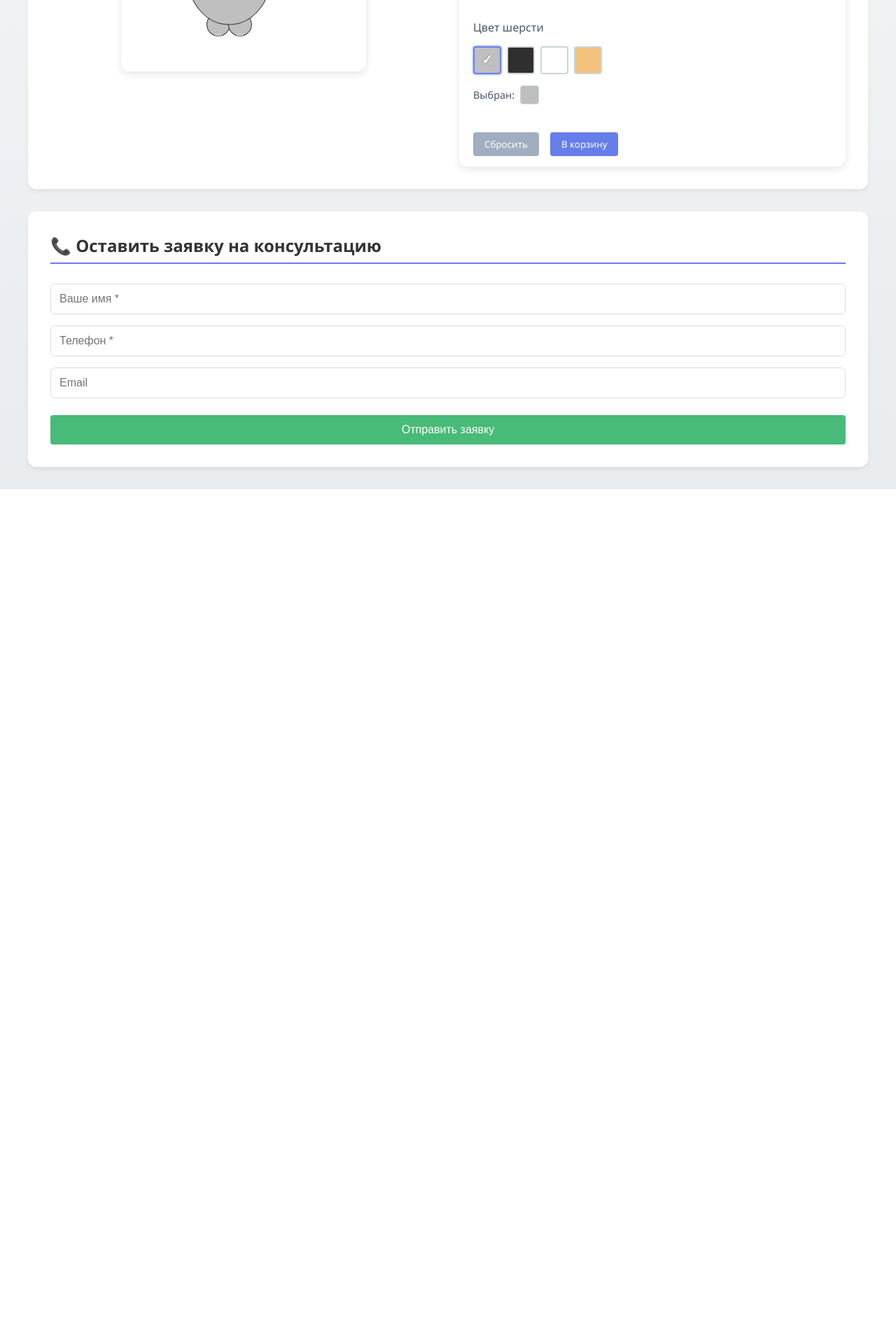
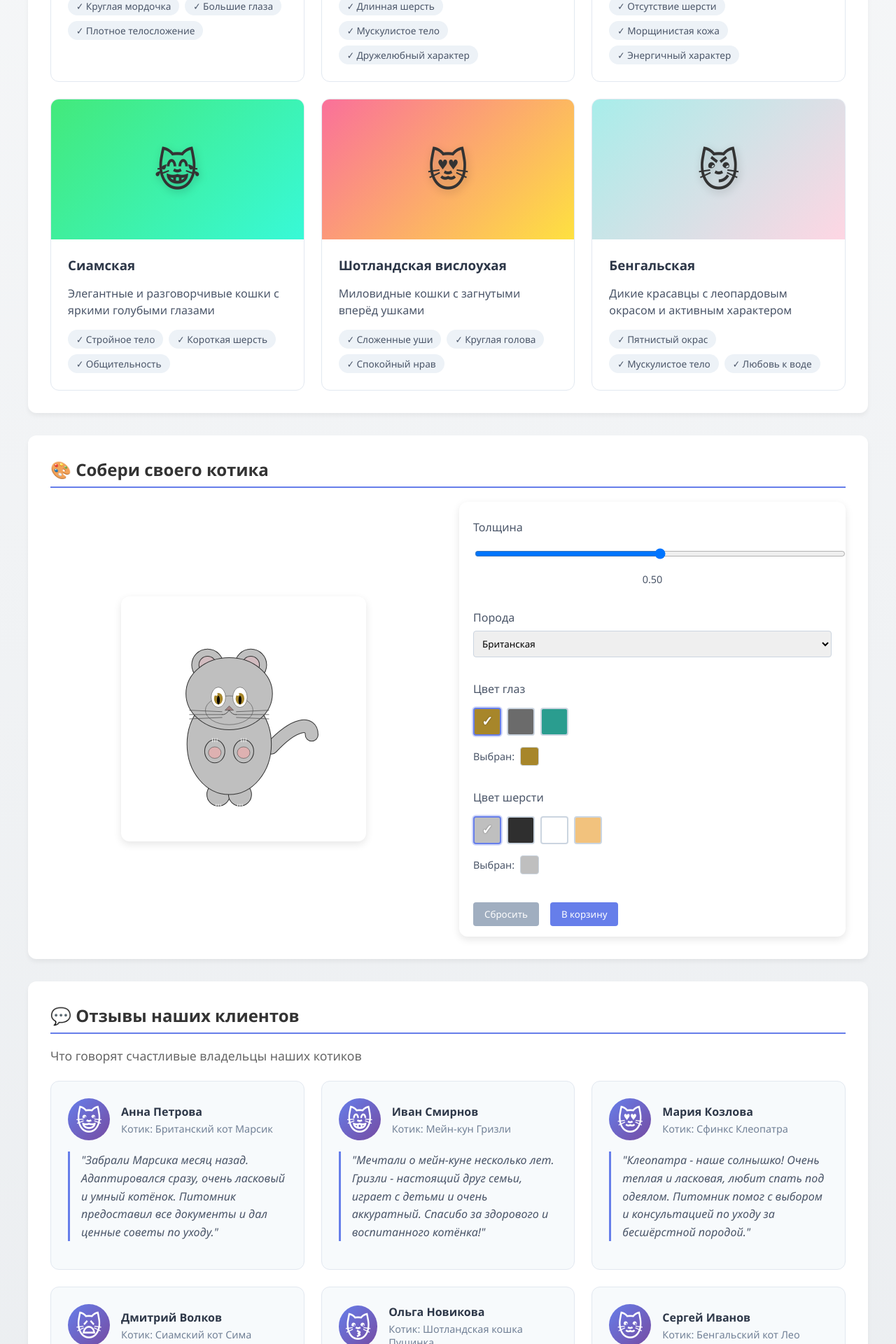
Before and after one commit to Free-Denis/catshop, a SvelteKit app: page / in a window 1280 px wide. Shown: the part 880-2800 px from the top of the page at 70% size. Before the commit the page ends 1579 px from the top, so only its background shows below. Built offline with nearby package versions, Linux system fonts and the light colour scheme.

Commit message:
Update +page.svelte

```diff
--- a/src/routes/+page.svelte
+++ b/src/routes/+page.svelte
@@ -1,4 +1,3 @@
-
 <script>
   import { onMount } from 'svelte';
   import CatBuilder from '$lib/components/CatBuilder.svelte';
@@ -23,6 +22,110 @@
   // Уведомления на сайте
   let toastMessage = '';
   let toastType = ''; // 'success' или 'error'
+
+  // Данные для галереи котиков
+  const catGallery = [
+    {
+      id: 1,
+      title: "Британская короткошёрстная",
+      description: "Спокойные и аристократичные кошки с плюшевой шерстью",
+      features: ["Круглая мордочка", "Большие глаза", "Плотное телосложение"]
+    },
+    {
+      id: 2,
+      title: "Мейн-кун",
+      description: "Крупные и дружелюбные гиганты с кисточками на ушах",
+      features: ["Длинная шерсть", "Мускулистое тело", "Дружелюбный характер"]
+    },
+    {
+      id: 3,
+      title: "Сфинкс",
+      description: "Бесшёрстные кошки с тёплой кожей и экстравагантной внешностью",
+      features: ["Отсутствие шерсти", "Морщинистая кожа", "Энергичный характер"]
+    },
+    {
+      id: 4,
+      title: "Сиамская",
+      description: "Элегантные и разговорчивые кошки с яркими голубыми глазами",
+      features: ["Стройное тело", "Короткая шерсть", "Общительность"]
+    },
+    {
+      id: 5,
+      title: "Шотландская вислоухая",
+      description: "Миловидные кошки с загнутыми вперёд ушками",
+      features: ["Сложенные уши", "Круглая голова", "Спокойный нрав"]
+    },
+    {
+      id: 6,
+      title: "Бенгальская",
+      description: "Дикие красавцы с леопардовым окрасом и активным характером",
+      features: ["Пятнистый окрас", "Мускулистое тело", "Любовь к воде"]
+    }
+  ];
+
+  // Данные для отзывов
+  const testimonials = [
+    {
+      id: 1,
+      name: "Анна Петрова",
+      cat: "Британский кот Марсик",
+      review: "Забрали Марсика месяц назад. Адаптировался сразу, очень ласковый и умный котёнок. Питомник предоставил все документы и дал ценные советы по уходу.",
+      avatar: "😺"
+    },
+    {
+      id: 2,
+      name: "Иван Смирнов",
+      cat: "Мейн-кун Гризли",
+      review: "Мечтали о мейн-куне несколько лет. Гризли - настоящий друг семьи, играет с детьми и очень аккуратный. Спасибо за здорового и воспитанного котёнка!",
+      avatar: "😸"
+    },
+    {
+      id: 3,
+      name: "Мария Козлова",
+      cat: "Сфинкс Клеопатра",
+      review: "Клеопатра - наше солнышко! Очень теплая и ласковая, любит спать под одеялом. Питомник помог с выбором и консультацией по уходу за бесшёрстной породой.",
+      avatar: "😻"
+    },
+    {
+      id: 4,
+      name: "Дмитрий Волков",
+      cat: "Сиамский кот Сима",
+      review: "Сима очень разговорчивый и преданный. Всегда встречает с работы. Питомник ответственно подходит к разведению, котята здоровые и социализированные.",
+      avatar: "🙀"
+    },
+    {
+      id: 5,
+      name: "Ольга Новикова",
+      cat: "Шотландская кошка Пушинка",
+      review: "Пушинка с загнутыми ушками покорила наше сердце. Очень игривая и ласковая. Спасибо за профессиональный подход и поддержку после покупки!",
+      avatar: "😽"
+    },
+    {
+      id: 6,
+      name: "Сергей Иванов",
+      cat: "Бенгальский кот Лео",
+      review: "Лео - настоящий леопард в миниатюре! Очень активный и любознательный. Питомник дал подробные рекомендации по содержанию этой активной породы.",
+      avatar: "🐱"
+    }
+  ];
+
+  // Вспомогательные функции для галереи
+  function getCatGradient(id) {
+    const gradients = [
+      '#667eea, #764ba2',
+      '#f093fb, #f5576c',
+      '#4facfe, #00f2fe',
+      '#43e97b, #38f9d7',
+      '#fa709a, #fee140',
+      '#a8edea, #fed6e3'
+    ];
+    return gradients[(id - 1) % gradients.length];
+  }
+
+  function getCatEmoji(id) {
+    const emojis = ['🐱', '🐯', '😺', '😸', '😹', '😻', '😼', '😽', '🙀', '😿', '😾'];
+    return emojis[id % emojis.length];
+  }
 
   function showToast(message, type = 'success', duration = 3000) {
     toastMessage = message;
@@ -248,9 +351,57 @@
     </div>
   </section>
 
+  <!-- Галерея пород котиков -->
+  <section class="gallery-section">
+    <h2>🏆 Наши породы котиков</h2>
+    <p class="section-description">Знакомьтесь с нашими прекрасными породами. Каждая уникальна по-своему!</p>
+
+    <div class="gallery-grid">
+      {#each catGallery as cat}
+        <div class="gallery-card">
+          <div class="gallery-image" style="background: linear-gradient(135deg, {getCatGradient(cat.id)});">
+            <span class="cat-emoji">{getCatEmoji(cat.id)}</span>
+          </div>
+          <div class="gallery-content">
+            <h3>{cat.title}</h3>
+            <p>{cat.description}</p>
+            <div class="cat-features">
+              {#each cat.features as feature}
+                <span class="feature-tag">✓ {feature}</span>
+              {/each}
+            </div>
+          </div>
+        </div>
+      {/each}
+    </div>
+  </section>
+
   <section class="builder-section">
     <h2>🎨 Собери своего котика</h2>
     <CatBuilder on:addToCart={handleAddToCart} />
+  </section>
+
+  <!-- Раздел с отзывами -->
+  <section class="testimonials-section">
+    <h2>💬 Отзывы наших клиентов</h2>
+    <p class="section-description">Что говорят счастливые владельцы наших котиков</p>
+
+    <div class="testimonials-grid">
+      {#each testimonials as testimonial}
+        <div class="testimonial-card">
+          <div class="testimonial-header">
+            <div class="avatar">{testimonial.avatar}</div>
+            <div class="client-info">
+              <h4>{testimonial.name}</h4>
+              <p class="cat-name">Котик: {testimonial.cat}</p>
+            </div>
+          </div>
+          <div class="testimonial-body">
+            <p>"{testimonial.review}"</p>
+          </div>
+        </div>
+      {/each}
+    </div>
   </section>
 
   <section class="form-section">
@@ -270,7 +421,6 @@
     {/if}
   </section>
 </main>
-
 
 <style>
   :global(body) {
@@ -473,6 +623,12 @@
     border-bottom: 2px solid #667eea;
   }
 
+  .section-description {
+    color: #666;
+    margin-bottom: 1.5rem;
+    font-size: 1.1rem;
+  }
+
   .about-content {
     line-height: 1.6;
     color: #555;
@@ -494,6 +650,130 @@
     background: #feebc8;
     border-radius: 6px;
     margin-top: 1rem;
+  }
+
+  /* Стили для галереи */
+  .gallery-grid {
+    display: grid;
+    grid-template-columns: repeat(auto-fit, minmax(300px, 1fr));
+    gap: 1.5rem;
+    margin-top: 1.5rem;
+  }
+
+  .gallery-card {
+    border-radius: 12px;
+    overflow: hidden;
+    background: white;
+    transition: transform 0.3s ease, box-shadow 0.3s ease;
+    border: 1px solid #e2e8f0;
+  }
+
+  .gallery-card:hover {
+    transform: translateY(-5px);
+    box-shadow: 0 10px 20px rgba(0,0,0,0.1);
+  }
+
+  .gallery-image {
+    height: 200px;
+    display: flex;
+    align-items: center;
+    justify-content: center;
+    position: relative;
+  }
+
+  .cat-emoji {
+    font-size: 4rem;
+    filter: drop-shadow(2px 4px 6px rgba(0,0,0,0.2));
+  }
+
+  .gallery-content {
+    padding: 1.5rem;
+  }
+
+  .gallery-content h3 {
+    margin: 0 0 0.5rem 0;
+    color: #2d3748;
+  }
+
+  .gallery-content p {
+    color: #4a5568;
+    line-height: 1.5;
+    margin-bottom: 1rem;
+  }
+
+  .cat-features {
+    display: flex;
+    flex-wrap: wrap;
+    gap: 0.5rem;
+    margin-top: 1rem;
+  }
+
+  .feature-tag {
+    background: #edf2f7;
+    color: #4a5568;
+    padding: 0.25rem 0.75rem;
+    border-radius: 20px;
+    font-size: 0.85rem;
+    white-space: nowrap;
+  }
+
+  /* Стили для отзывов */
+  .testimonials-grid {
+    display: grid;
+    grid-template-columns: repeat(auto-fit, minmax(320px, 1fr));
+    gap: 1.5rem;
+    margin-top: 1.5rem;
+  }
+
+  .testimonial-card {
+    background: #f7fafc;
+    border-radius: 12px;
+    padding: 1.5rem;
+    border: 1px solid #e2e8f0;
+    transition: all 0.3s ease;
+  }
+
+  .testimonial-card:hover {
+    background: white;
+    box-shadow: 0 8px 16px rgba(0,0,0,0.08);
+  }
+
+  .testimonial-header {
+    display: flex;
+    align-items: center;
+    gap: 1rem;
+    margin-bottom: 1rem;
+  }
+
+  .avatar {
+    font-size: 2.5rem;
+    width: 60px;
+    height: 60px;
+    background: linear-gradient(135deg, #667eea 0%, #764ba2 100%);
+    border-radius: 50%;
+    display: flex;
+    align-items: center;
+    justify-content: center;
+    color: white;
+  }
+
+  .client-info h4 {
+    margin: 0 0 0.25rem 0;
+    color: #2d3748;
+  }
+
+  .cat-name {
+    margin: 0;
+    color: #718096;
+    font-size: 0.9rem;
+  }
+
+  .testimonial-body {
+    color: #4a5568;
+    line-height: 1.6;
+    font-style: italic;
+    border-left: 3px solid #667eea;
+    padding-left: 1rem;
   }
 
   .consultation-form input {
```
